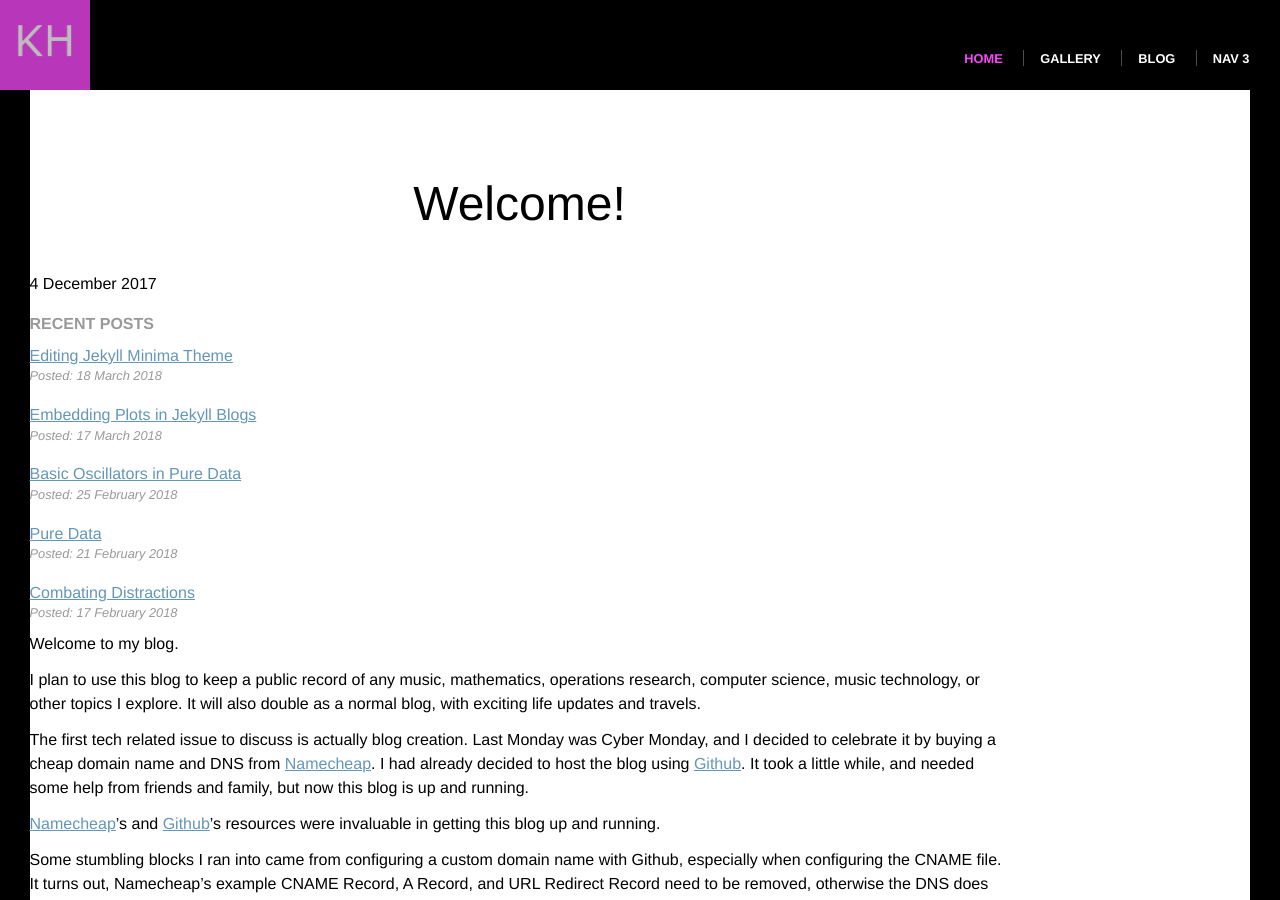
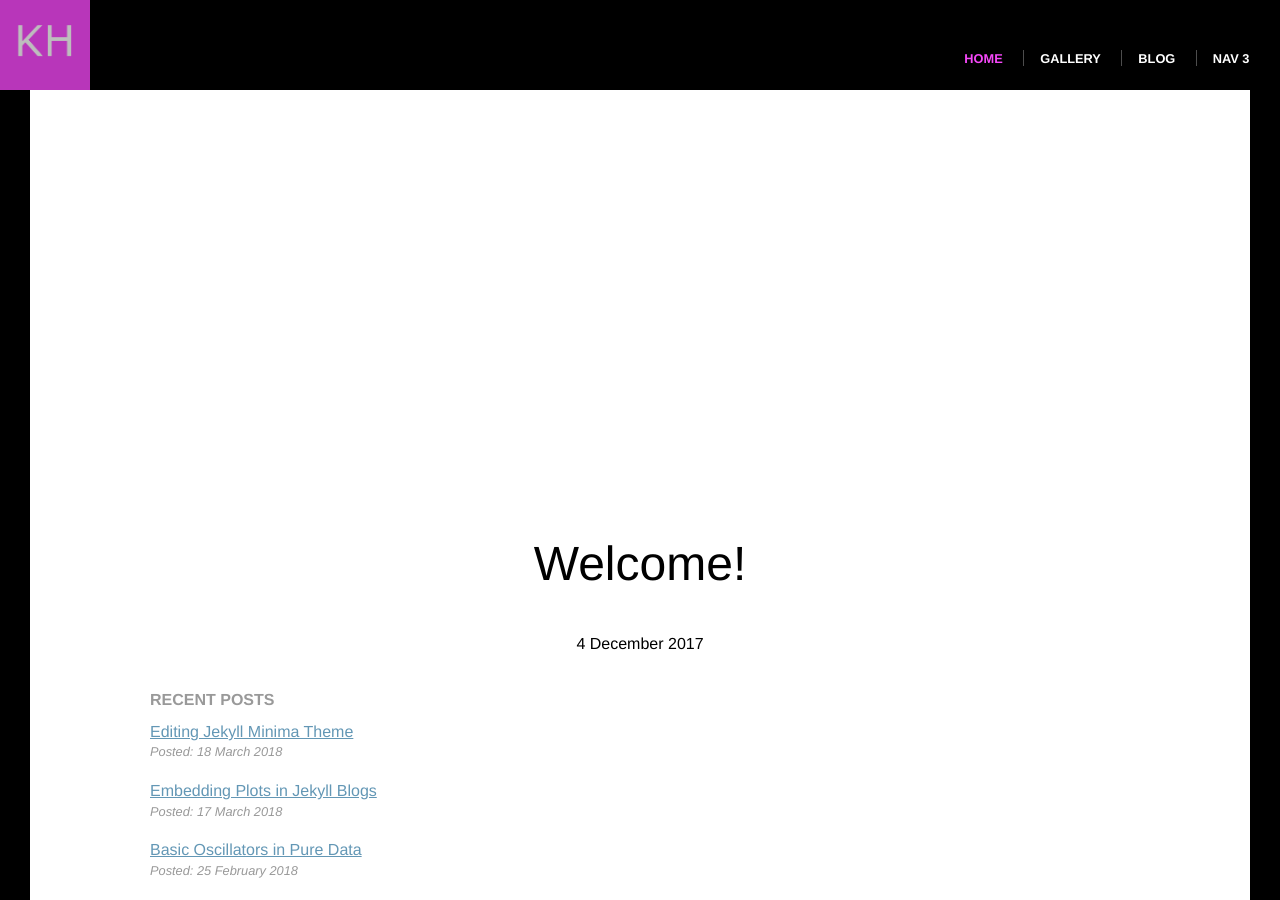
Before and after one commit to khoeger/khoeger.github.io, a Jekyll site: the page built from _posts/2017-12-04-Welcome.markdown, in a window 1280 px wide and 900 px high. Built offline with Jekyll 4.4.1, drawn with Linux system fonts in a browser that asks for light colours.

Commit message:
Format post layout

```diff
--- a/_layouts/post.html
+++ b/_layouts/post.html
@@ -35,9 +35,11 @@
     <div class="post-content" itemprop="articleBody">
       {{ content}}
     </div>
-    <footer class="post-footer">
-      {{ page.postFooter }}
-    </footer>
+      <footer class="post-footer">
+        {% if page.postFooter %}
+        {{ page.postFooter }}
+        {% endif %}
+      </footer>
 
     {% if site.disqus.shortname %}
       {% include disqus_comments.html %}
--- a/css/main.css
+++ b/css/main.css
@@ -268,6 +268,11 @@
   background-color: #000;
   color: #fff;
 }
+.half-hero {
+  background-position: center center;
+  background-size: cover;
+  height: 40vh;
+}
 /* SOCIAL STYLES */
 .social-link {
   background: rgba(150, 150, 150, 0.5);
@@ -454,3 +459,37 @@
   height: 6em;
   margin-bottom: 1.5em;
 }
+.post {
+  width: 100%;
+}
+.post-content,
+.post-footer {
+  margin: auto;
+  max-width: 40em;
+  width: 85vw;
+}
+.pull-left {
+  float: left;
+  margin: 2em 2em 2em -2%;
+}
+.pull-right {
+  float: right;
+  margin: 2em -2% 2em 2em;
+}
+.post-aside {
+  margin-bottom: 2.5em;
+}
+.post .post-header {
+  margin-bottom: 2.5em;
+  text-align: center;
+}
+.post-content {
+  font-size: 1.1rem;
+}
+.post-footer {
+  border-top: 1px solid rgba(0,0,0,0.1);
+  font-style: italic;
+  font-size: 0.8em;
+  margin-top: 3em;
+  padding-top: 2em;
+}
```
Also changed, not shown: _posts/2018-03-18-editing-jekyll-minima-theme.md (+2 -1 lines).
